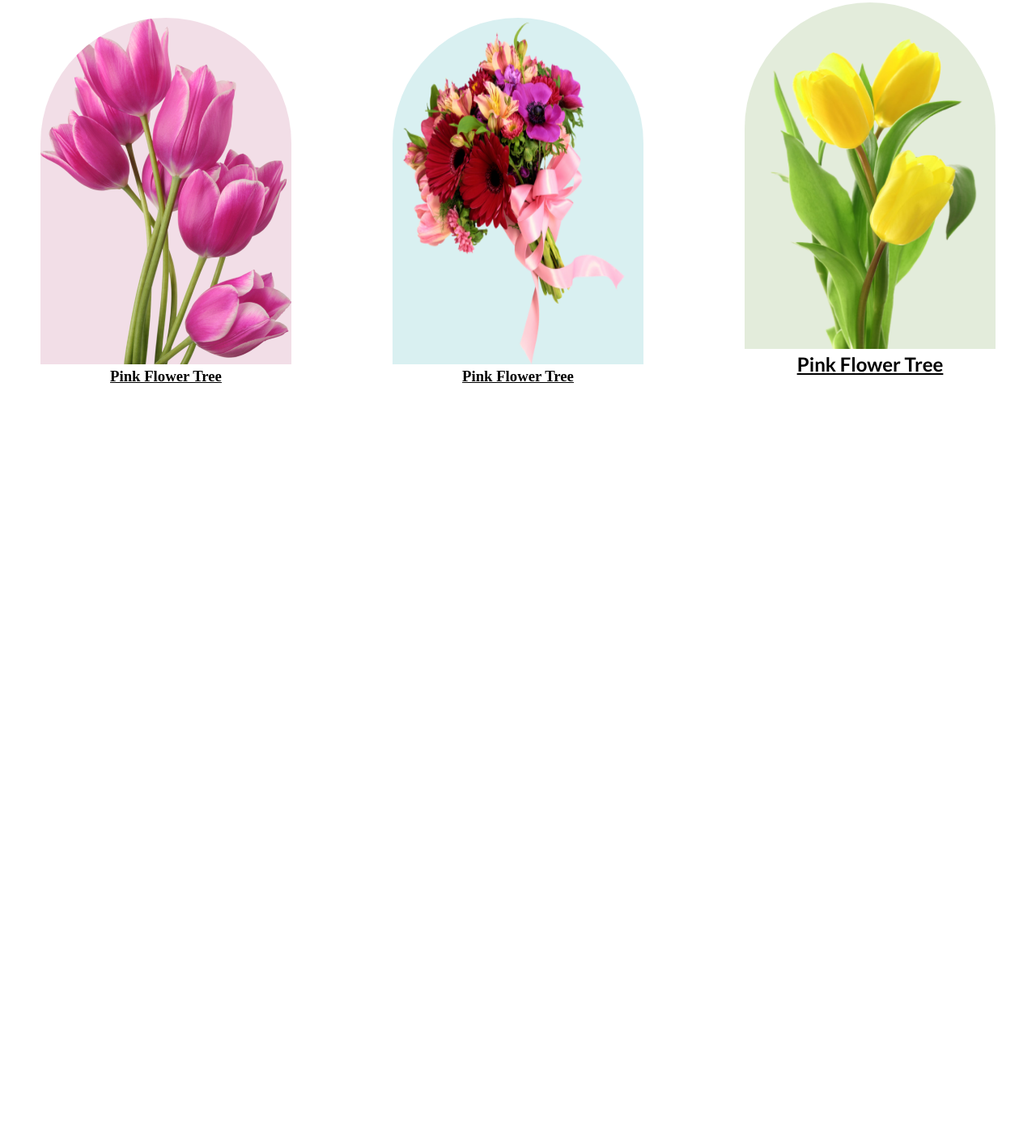
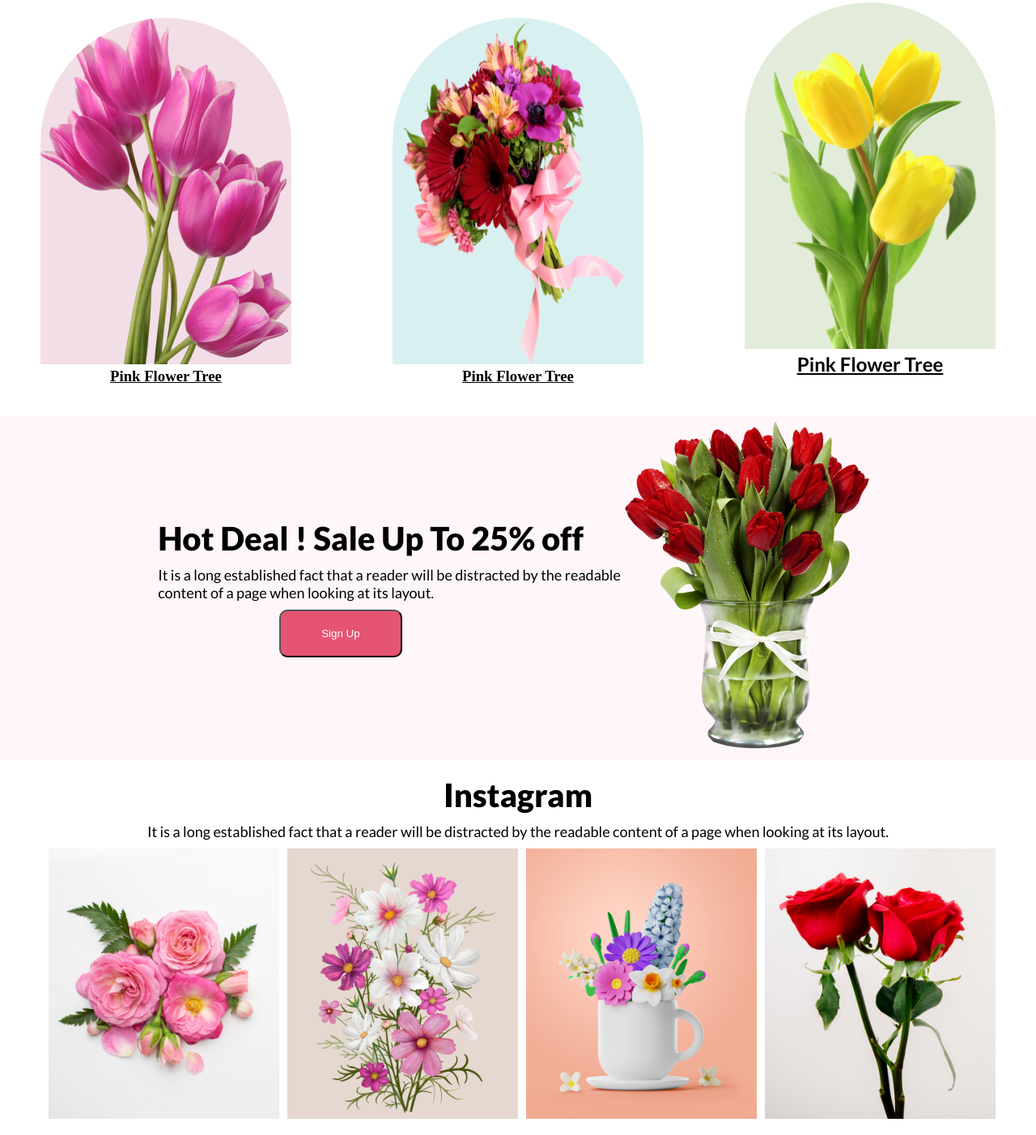
Before and after one commit to ZakariaIslamXaki/flower-shop, a plain HTML site: page index.html in a window 1280 px wide. Shown: the part 1031-2433 px from the top of the page at 81% size. Before the commit the page ends 1545 px from the top, so only its background shows below. Drawn offline with Linux system fonts and the light colour scheme.

Commit message:
insta section added

```diff
--- a/index.html
+++ b/index.html
@@ -24,7 +24,7 @@
                     content of a page when
                     looking at its layout. The point of using Lorem Ipsum is that it has a more-or-less normal
                     distribution of letters.</p>
-                <a href="google.com"><button class="primary-btn">Shop Now</button></a>
+                <button class="primary-btn">Shop Now</button>
             </div>
             <div class="banner-image container"><img src="asset/pngwing 10.png" alt="Flower Image"></div>
         </section>
@@ -37,10 +37,11 @@
         <section class="products-section">
             <div class="product-text">
                 <h1>Our Featured Flowers</h1>
-                <p>It is a long established fact that a reader will be distracted by the readable content of a page when looking at its layout.</p>
+                <p>It is a long established fact that a reader will be distracted by the readable content of a page when
+                    looking at its layout.</p>
             </div>
-            <div  class="products">
-                <div  class="products-1">
+            <div class="products">
+                <div class="products-1">
                     <img src="asset/pngwing 6.png" alt="">
                     <h3>Pink Flower Tree</h3>
                 </div>
@@ -55,6 +56,42 @@
             </div>
         </section>
         <!-- Featured Product Section End -->
+        <!-- Hot Deal Section Start -->
+        <section class="deal-section">
+            <div class="deal-text">
+                <h1>Hot Deal ! Sale Up To 25% <span>off</span></h1>
+                <p>It is a long established fact that a reader will be distracted by the readable <br> content of a page
+                    when looking at its layout.</p>
+                <button class="primary-btn">Sign Up</button>
+            </div>
+            <div>
+                <img src="asset/pngwing 8.png" alt="">
+            </div>
+        </section>
+        <!-- Hot Deal Section End -->
+        <!-- Insta SEction Start -->
+        <section class="insta-section">
+            <div class="insta-text">
+                <h1>Instagram</h1>
+                <p>It is a long established fact that a reader will be distracted by the readable content of a page when
+                    looking at its layout.</p>
+            </div>
+            <div class="insta-products">
+                <div class="insta-products-1">
+                    <img src="asset/Flower 01.png" alt="">
+                </div>
+                <div class="insta-products-2">
+                    <img src="asset/Rectangle 4.png" alt="">
+                </div>
+                <div class="insta-products-3">
+                    <img src="asset/Rectangle 5.png" alt="">
+                </div>
+                <div class="insta-products-4">
+                    <img src="asset/Rectangle 6.png" alt="">
+                </div>
+            </div>
+        </section>
+        <!-- Insta Section End -->
     </main>
     <!-- Main Section End -->
     <!-- Footer Section Start -->
--- a/styles/style.css
+++ b/styles/style.css
@@ -53,18 +53,21 @@
 .product-text {
     text-align: center;
 }
-.product-text h1{
+
+.product-text h1 {
     font-family: 'Lato', sans-serif;
     font-weight: 800;
     font-size: 40px;
     padding-bottom: 10px;
 }
-.product-text p{
+
+.product-text p {
     font-family: 'Lato', sans-serif;
     font-weight: 400;
     font-size: 18px;
     padding-bottom: 30px;
 }
+
 .products {
     display: flex;
     justify-content: space-between;
@@ -110,3 +113,77 @@
     font-size: 24px;
     padding-bottom: 30px;
 }
+
+.deal-section {
+    background-color: rgba(229, 84, 115, 0.05);
+    display: flex;
+    justify-content: center;
+    align-items: center;
+}
+
+.deal-text {}
+
+.deal-text h1 {
+    font-family: 'Lato', sans-serif;
+    font-weight: 800;
+    font-size: 40px;
+    padding-bottom: 10px;
+}
+
+.deal-text p {
+    font-family: 'Lato', sans-serif;
+    font-weight: 400;
+    font-size: 18px;
+    padding-bottom: 10px;
+}
+
+.deal-section button {
+    margin-left: 150px;
+}
+
+.insta-section {
+    margin: 20px 50px;
+
+}
+
+.insta-text {
+    text-align: center;
+}
+
+.insta-text h1 {
+    font-family: 'Lato', sans-serif;
+    font-weight: 800;
+    font-size: 40px;
+    padding-bottom: 10px;
+}
+
+.insta-text p {
+    font-family: 'Lato', sans-serif;
+    font-weight: 400;
+    font-size: 18px;
+    padding-bottom: 10px;
+}
+
+.insta-products {
+
+    width: auto;
+    display: flex;
+    justify-content: space-between;
+}
+
+.insta-products img {
+    width: 100%;
+    height: 100%;
+}
+.insta-products-1{
+    margin-left: 10px;
+}
+.insta-products-2{
+    margin-left: 10px;
+}
+.insta-products-3{
+    margin-left: 10px;
+}
+.insta-products-4{
+    margin-left: 10px;
+}
```
